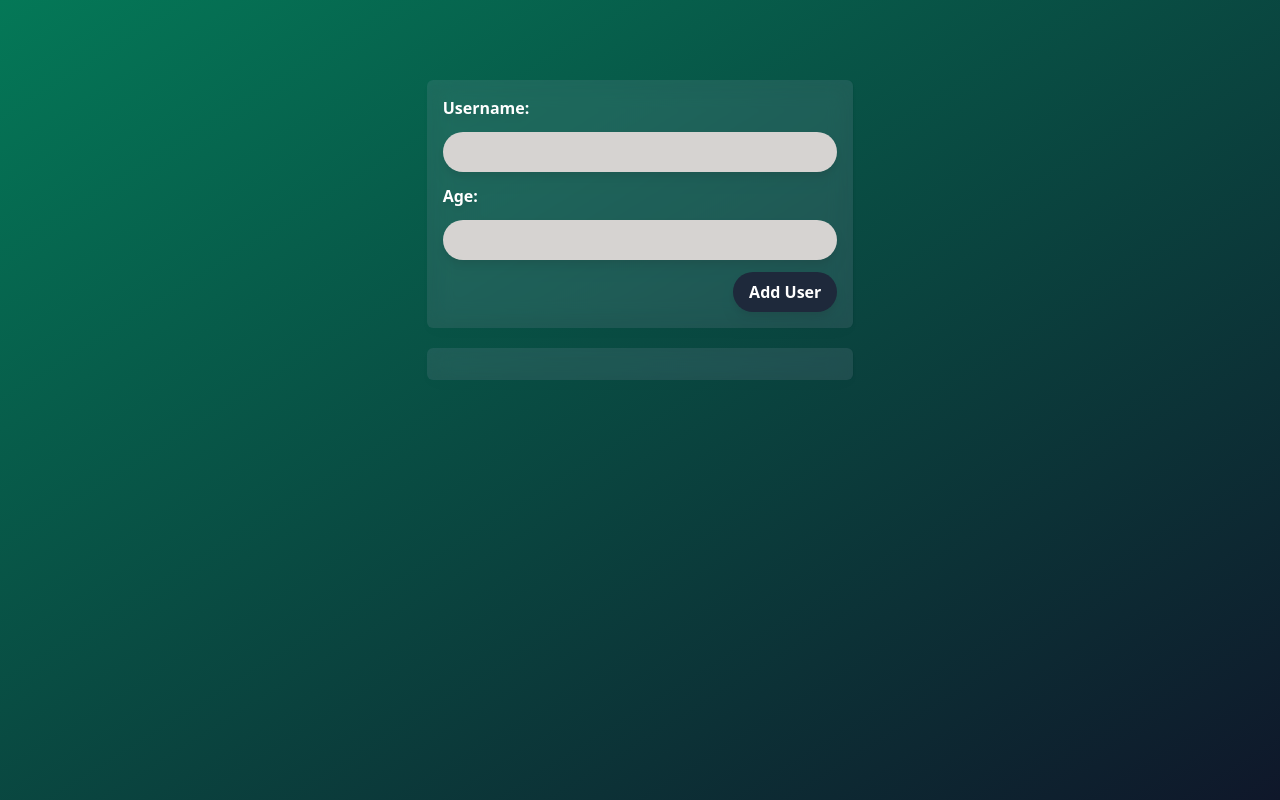
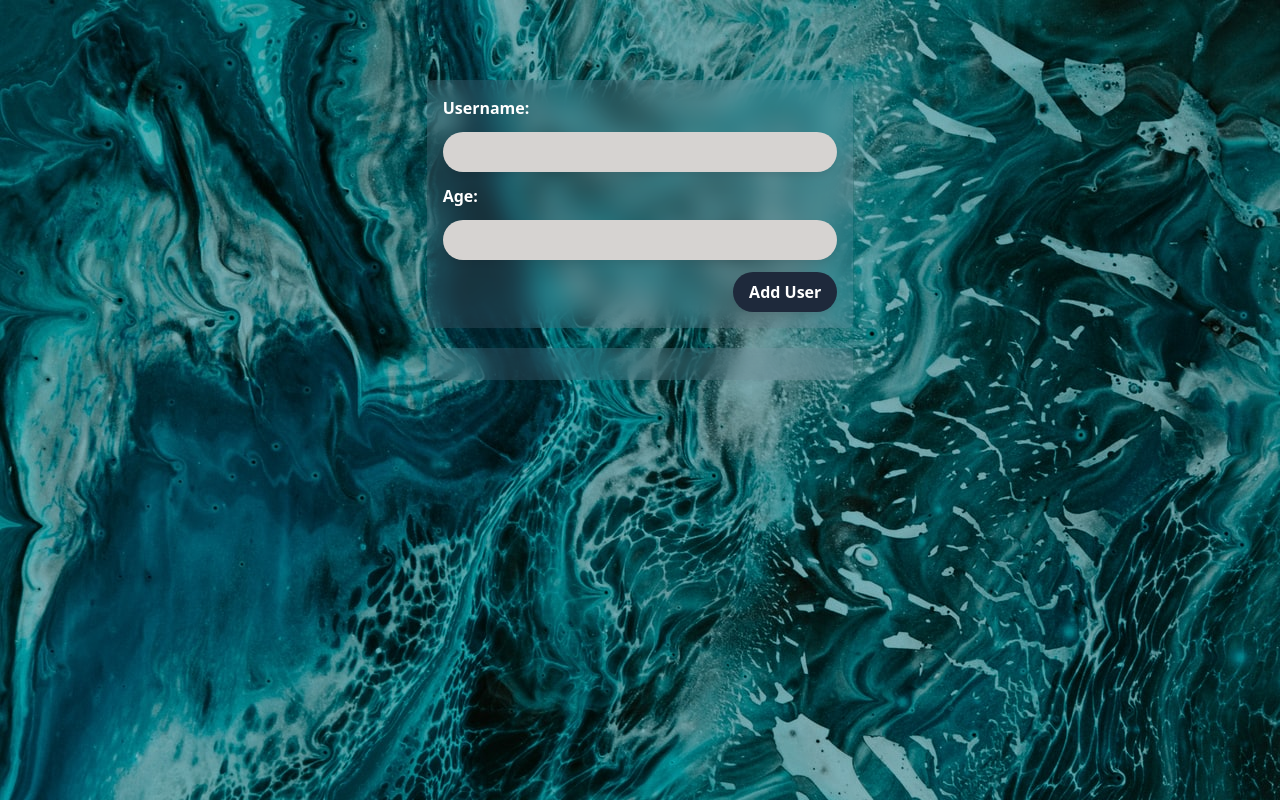
Before and after one commit to KuronoSangatsu7/React_Modals, a React (Create React App) app: page / in a window 1280 px wide. Built offline with nearby package versions, Linux system fonts and the light colour scheme.

Commit message:
added background

```diff
--- a/src/components/UI/ErrorModal.js
+++ b/src/components/UI/ErrorModal.js
@@ -4,10 +4,10 @@ const ErrorModal = (props) => {
   return (
     <div className="fixed inset-0 bg-zinc-300/5 z-10 backdrop-blur-sm flex transition duration-500">
       <div className="m-auto w-2/3 md:w-2/5 backdropdrop-shadow-lg">
-        <div className="bg-emerald-700 rounded-t-md text-2xl p-2 text-white font-medium">
+        <div className="bg-gradient-to-l from-emerald-700 to-slate-900 rounded-t-md text-2xl p-2 text-white font-medium">
           {props.title}
         </div>
-        <div className="bg-zinc-300/10 backdrop-blur-sm rounded-b-md">
+        <div className="bg-zinc-300/60 backdrop-blur-sm rounded-b-md">
           <div className="text-xl p-6">{props.details}</div>
           <div className="flex">
             <Button className="px-8 ml-auto m-2" onClick={props.onConfirm}>Okay</Button>
--- a/src/components/UI/FullWrapper.js
+++ b/src/components/UI/FullWrapper.js
@@ -1,5 +1,7 @@
+import styles from "./FullWrapper.module.css"
+
 const FullWrapper = props => {
-    return <div className="h-full overflow-scroll bg-gradient-to-br from-emerald-700 to-slate-900">
+    return <div className={`h-full overflow-scroll bg-gradient-to-br from-emerald-700 to-slate-900 ${styles.bg}`}>
         {props.children}
     </div>
 }
--- /dev/null
+++ b/src/components/UI/FullWrapper.module.css
@@ -0,0 +1,6 @@
+.bg {
+  background-image: url("../../bg-1.jpg");
+  background-clip: "content-box";
+  background-position: "center";
+  background-size: "cover";
+}
```
Also changed, not shown: src/bg-1.jpg (added), src/bg-2.jpg (added).
